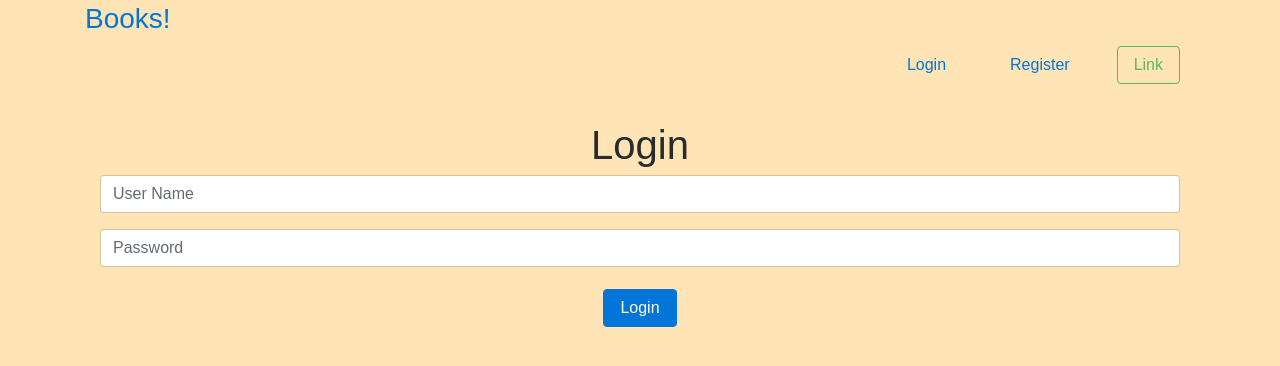
After one commit to baden119/project1, a Flask app: page /login in a window 1280 px wide. The commit adds this page. Shown: the top 366 px of the page. Run offline with Flask 2, Linux system fonts and the light colour scheme; some libraries are stand-ins or nearby versions.

Commit message:
Database interaction, user registration, login, error, basic css.

```diff
--- a/application.py
+++ b/application.py
@@ -1,6 +1,7 @@
 import os
+import requests
 
-from flask import Flask, session
+from flask import Flask, session, redirect, render_template, request
 from flask_session import Session
 from sqlalchemy import create_engine
 from sqlalchemy.orm import scoped_session, sessionmaker
@@ -20,7 +21,118 @@ Session(app)
 engine = create_engine(os.getenv("DATABASE_URL"))
 db = scoped_session(sessionmaker(bind=engine))
 
+#  Some Helper Functions
+
+def match_check(password, confirmation):
+    """Checks password and confirmation inputs are matching"""
+
+    if len(password) != len(confirmation): return False
+
+    for i in range(len(password)):
+        if password[i] != confirmation[i]: return False
+
+    return True
+
 
 @app.route("/")
 def index():
-    return "Project 1: TODO"
+
+    return render_template("index.html")
+
+@app.route("/login", methods=["GET", "POST"])
+def login():
+
+    """Log user in"""
+
+    # Forget any user_id
+    session.clear()
+
+    # User reached route via POST (as by submitting a form via POST)
+    if request.method == "POST":
+
+        username=request.form.get("username")
+        password = request.form.get("password")
+
+        # Query database for username
+        rows = db.execute("SELECT * FROM users WHERE username = :username",
+                          {"username":username}).fetchone()
+        if rows is None:
+            return render_template("error.html", error="Invalid Username")
+
+        print(type(rows))
+        print()
+        print(rows)
+
+
+        print(f"{rows.id}")
+        print(f"{rows.password}")
+
+        # # Ensure username exists and password is correct
+        # if len(rows) != 1 or not check_password_hash(rows[0]["hash"], request.form.get("password")):
+        #     return apology("invalid username and/or password", 400)
+
+        # Remember which user has logged in
+        session["user_id"] = rows.id
+
+
+        # Get user info from users table in database
+        user_info = db.execute("SELECT * FROM users WHERE id = :user_id",
+                                {"user_id":session["user_id"]}).fetchone()
+        print("user info:")
+        print(f"{user_info.id}")
+        print(f"{user_info.username}")
+        print(f"{user_info.password}")
+
+        # Redirect user to home page
+        return redirect("/")
+
+    else:
+        return render_template("login.html")
+
+@app.route("/register", methods=["GET", "POST"])
+def register():
+
+    """Register user"""
+
+    # Forget any user_id
+    session.clear()
+
+    # User reached route via POST (as by submitting a form via POST)
+    if request.method == "POST":
+
+        username=request.form.get("username")
+        password = request.form.get("password")
+        confirmation = request.form.get("confirmation")
+
+        # Check that passwords match
+        if not (match_check(password, confirmation)):
+            return render_template("error.html", error="Passwords didn't match.")
+
+        # Check username availability in database
+        unavailable = db.execute("SELECT * FROM users WHERE username = :username",
+                        {"username":username})
+        if unavailable:
+            return render_template("error.html", error="Username Already Exists")
+
+        # Insert new user into database, storing plaintext
+        result = db.execute("INSERT INTO users (username, password) VALUES(:username, :password)",
+                    {"username":username, "password":password})
+
+        db.commit()
+
+        # # Log user in
+        # rows = db.execute("SELECT * FROM users WHERE username = :username",
+        #                   username=request.form.get("username"))
+        #
+        # session["user_id"] = rows[0]["id"]
+
+        # Redirect user to home page
+        return redirect("/")
+
+    else:
+        return render_template("register.html")
+
+@app.route("/error")
+def error():
+
+    return render_template("error.html", error="Error Button Pushed.")
--- /dev/null
+++ b/static/style.css
@@ -0,0 +1 @@
+body{background-color:#ffe4b5;text-align:center;font-family:Arial,Helvetica,sans-serif;line-height:1.6}nav{display:flex;align-items:right;justify-content:space-between}nav ul{display:flex;list-style-type:none}nav li{padding:15px}
--- /dev/null
+++ b/templates/layout.html
@@ -0,0 +1,15 @@
+<!DOCTYPE html>
+<html>
+    <head>
+        <title>Project 01 - {% block title %}{% endblock %}</title>
+        <meta name="viewport" content="width=device-width, initial-scale=1.0">
+        <link rel="stylesheet" href="https://maxcdn.bootstrapcdn.com/bootstrap/4.0.0-beta.3/css/bootstrap.min.css" integrity="sha384-Zug+QiDoJOrZ5t4lssLdxGhVrurbmBWopoEl+M6BdEfwnCJZtKxi1KgxUyJq13dy" crossorigin="anonymous">
+        <link rel="stylesheet" type="text/css" href="/static/style.css">
+    </head>
+    <body>
+        <div class="container">
+            {% block body %}
+            {% endblock %}
+        </div>
+    </body>
+</html>
--- /dev/null
+++ b/templates/login.html
@@ -0,0 +1,38 @@
+{% extends "layout.html" %}
+
+{% block title %}Login{% endblock %}
+
+{% block body %}
+
+<nav>
+  <a class="navbar-brand" href="/"><h3>Books!<h3></a>
+  <ul>
+    <li><a class="btn btn-outline" href="#" role="button">Login</a></li>
+    <li><a class="btn btn-success-success" href="/register" role="button">Register</a></li>
+    <li><a class="btn btn-outline-success" href="#" role="button">Link</a></li>
+  </ul>
+</nav>
+
+
+<div class="container">
+  <h1>Login<h1>
+
+    <form action="{{ url_for('login') }}" method="post">
+
+        <div class="form-group">
+            <input class="form-control" name="username" placeholder="User Name">
+        </div>
+
+        <div class="form-group">
+            <input class="form-control" type="password" name="password" placeholder="Password">
+        </div>
+
+        <div class="form-group">
+            <button class="btn btn-primary">Login</button>
+        </div>
+
+    </form>
+</div>
+
+
+{% endblock %}
```
Also changed, not shown: templates/error.html (added, +25 -0 lines), templates/index.html (+19 -10 lines), templates/register.html (added, +43 -0 lines), static/danny_error.png (added), 5 other files.
